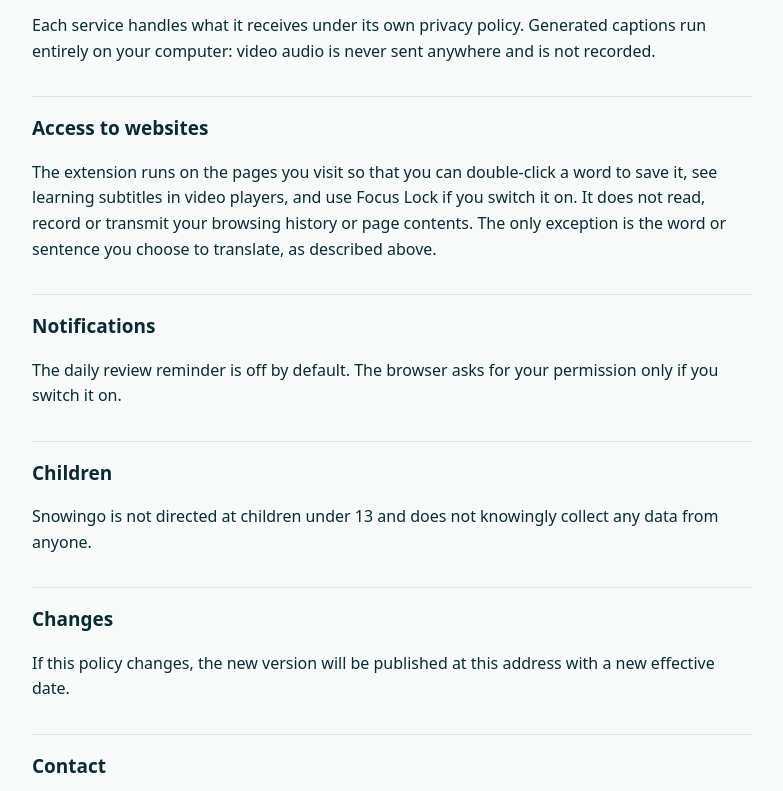
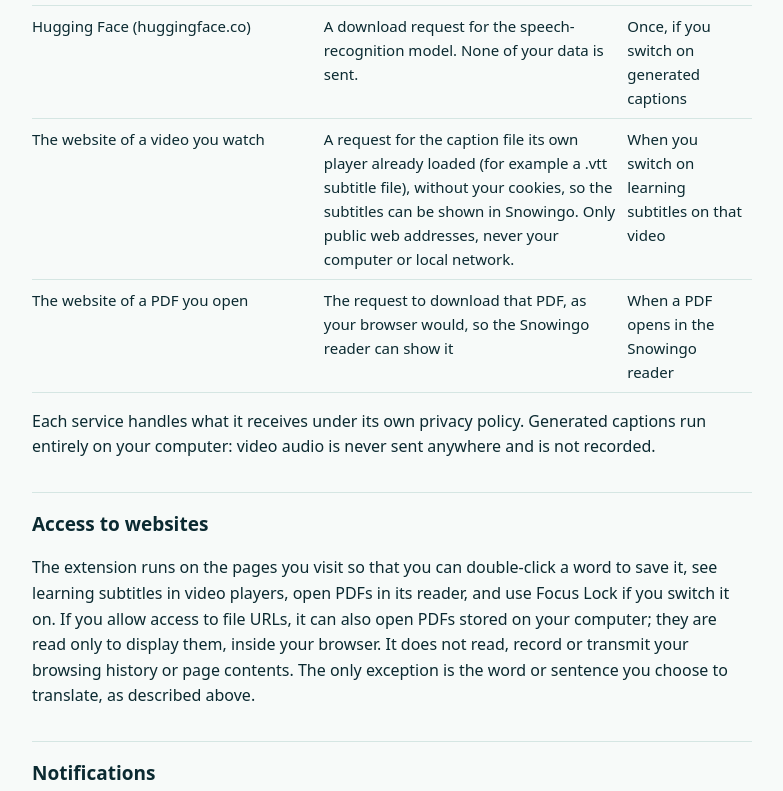
Before and after one commit to ayoubiii2007benh-cyber/snowingo, a plain HTML site: page privacy-policy.html in a window 1280 px wide. Shown: the part 1094-1885 px from the top of the page, without its empty margins (248-1031 px from the left). Drawn offline with Linux system fonts and the light colour scheme.

Commit message:
Snowingo 2.18.0: PDF reader, guide, video captions; privacy policy updated
Co-Authored-By: Claude Opus 5.5 <noreply@anthropic.com>

```diff
--- a/privacy-policy.html
+++ b/privacy-policy.html
@@ -22,7 +22,7 @@
 <body>
 <main>
   <h1>Snowingo privacy policy</h1>
-  <p class="muted">Snowingo – Multilingual Word Notebook (browser extension). Effective 16 November 2026.</p>
+  <p class="muted">Snowingo – Multilingual Word Notebook (browser extension). Effective 17 November 2026 (version 2.18).</p>
 
   <h2>In short</h2>
   <p>Snowingo has no account and no server. The developer does not collect, receive, sell or share any of your data. Your words, review history and settings are stored only in your browser.
@@ -44,12 +44,14 @@
       <tr><td>Wiktionary (en.wiktionary.org)</td><td>The word you explore</td><td>When you open the Word Explorer</td></tr>
       <tr><td>Google Gemini (generativelanguage.googleapis.com)</td><td>The caption text you ask about, with your own API key</td><td>Only if you add a key and press Explain or Quiz me</td></tr>
       <tr><td>Hugging Face (huggingface.co)</td><td>A download request for the speech-recognition model. None of your data is sent.</td><td>Once, if you switch on generated captions</td></tr>
+      <tr><td>The website of a video you watch</td><td>A request for the caption file its own player already loaded (for example a .vtt subtitle file), without your cookies, so the subtitles can be shown in Snowingo. Only public web addresses, never your computer or local network.</td><td>When you switch on learning subtitles on that video</td></tr>
+      <tr><td>The website of a PDF you open</td><td>The request to download that PDF, as your browser would, so the Snowingo reader can show it</td><td>When a PDF opens in the Snowingo reader</td></tr>
     </tbody>
   </table>
   <p>Each service handles what it receives under its own privacy policy. Generated captions run entirely on your computer: video audio is never sent anywhere and is not recorded.</p>
 
   <h2>Access to websites</h2>
-  <p>The extension runs on the pages you visit so that you can double-click a word to save it, see learning subtitles in video players, and use Focus Lock if you switch it on. It does not read, record or transmit your browsing history or page contents. The only exception is the word or sentence you choose to translate, as described above.</p>
+  <p>The extension runs on the pages you visit so that you can double-click a word to save it, see learning subtitles in video players, open PDFs in its reader, and use Focus Lock if you switch it on. If you allow access to file URLs, it can also open PDFs stored on your computer; they are read only to display them, inside your browser. It does not read, record or transmit your browsing history or page contents. The only exception is the word or sentence you choose to translate, as described above.</p>
 
   <h2>Notifications</h2>
   <p>The daily review reminder is off by default. The browser asks for your permission only if you switch it on.</p>
```
Also changed, not shown: LICENSE.txt, 1 other file.
